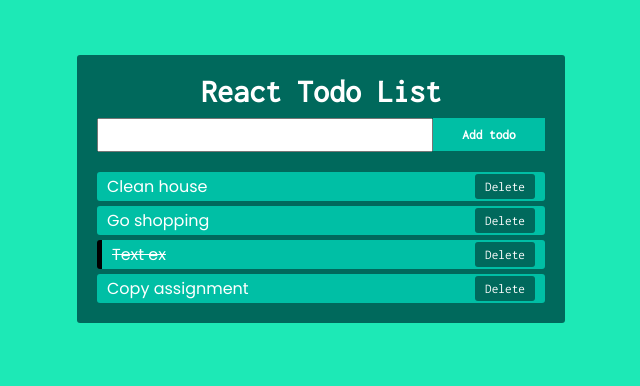
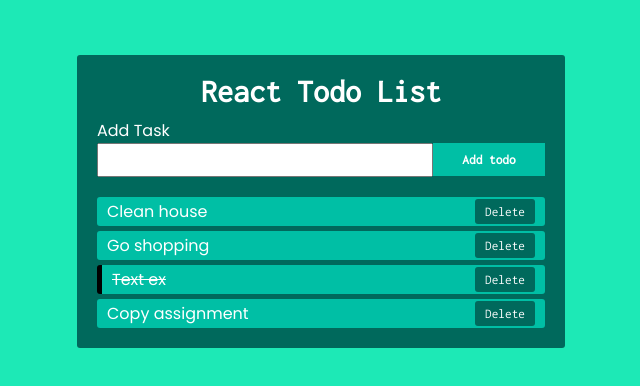
Before and after one commit to JacobJax/React-todo-list, a React (Create React App) app: page / in a window 1280 px wide. Shown: the top 386 px of the page, without its empty margins (319-959 px from the left). Built offline with nearby package versions, Linux system fonts and the light colour scheme; the HTML template or start-up script is replaced by a standard one.

Commit message:
handle add task errors

```diff
--- a/src/components/Addform.js
+++ b/src/components/Addform.js
@@ -11,13 +11,21 @@ const AddForm = ({addTask}) => {
 
     const handleSubmit = (e) => {
         e.preventDefault()
+
+        if(!value){
+            alert('Please enter a task')
+            return
+        }
+
         addTask(value)
+        setValue('')
     }
 
     return (
         <div className="addForm">
             <form onSubmit={handleSubmit}>
-                <input type="text" name="todo" onChange={handleChange}/>
+                <label htmlFor="name" style={{color: '#fff'}}>Add Task</label>
+                <input type="text" name="todo" value={value} onChange={handleChange}/>
                 <input type="submit" value="Add todo"/>
             </form>
         </div>
```
